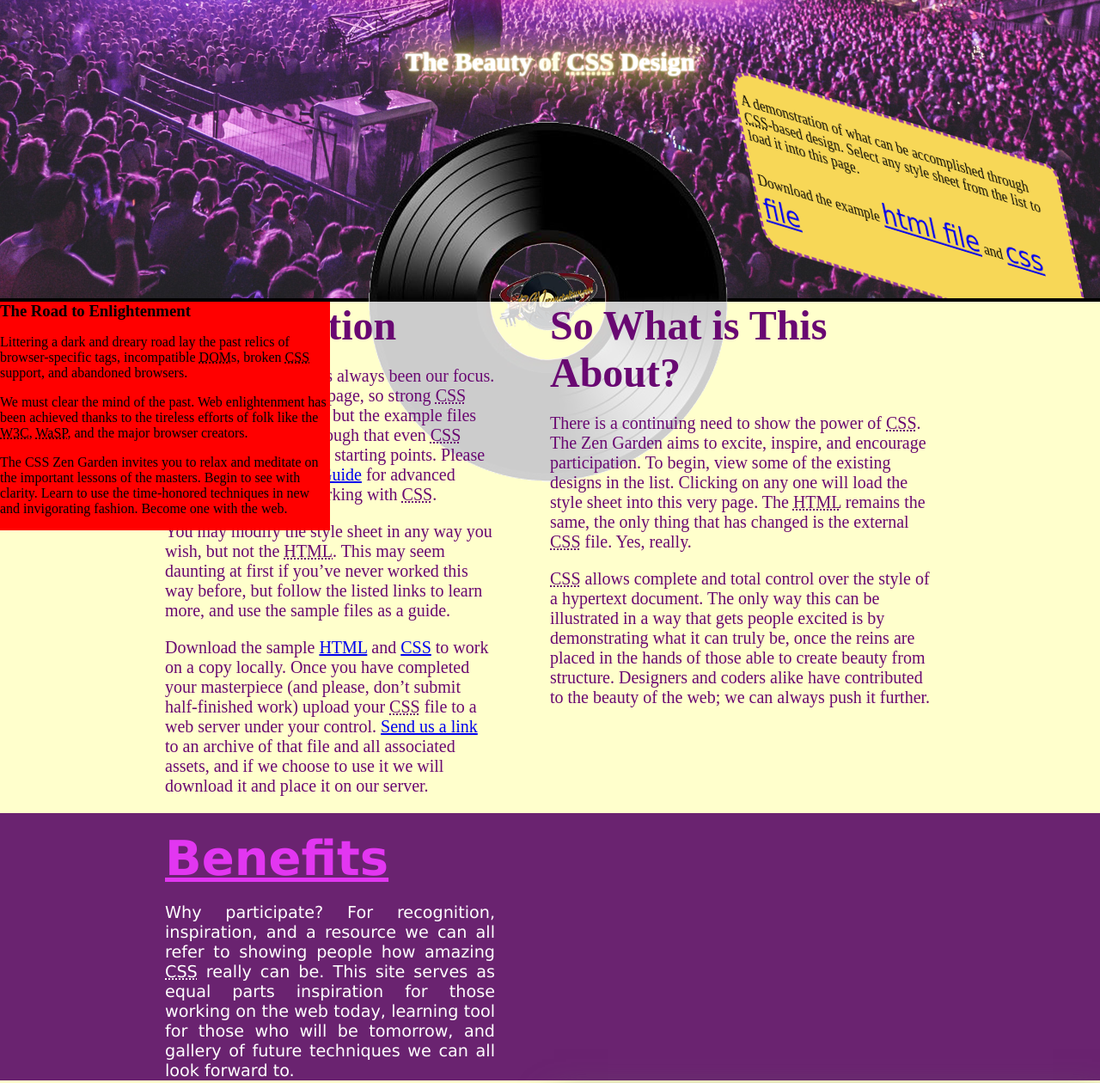
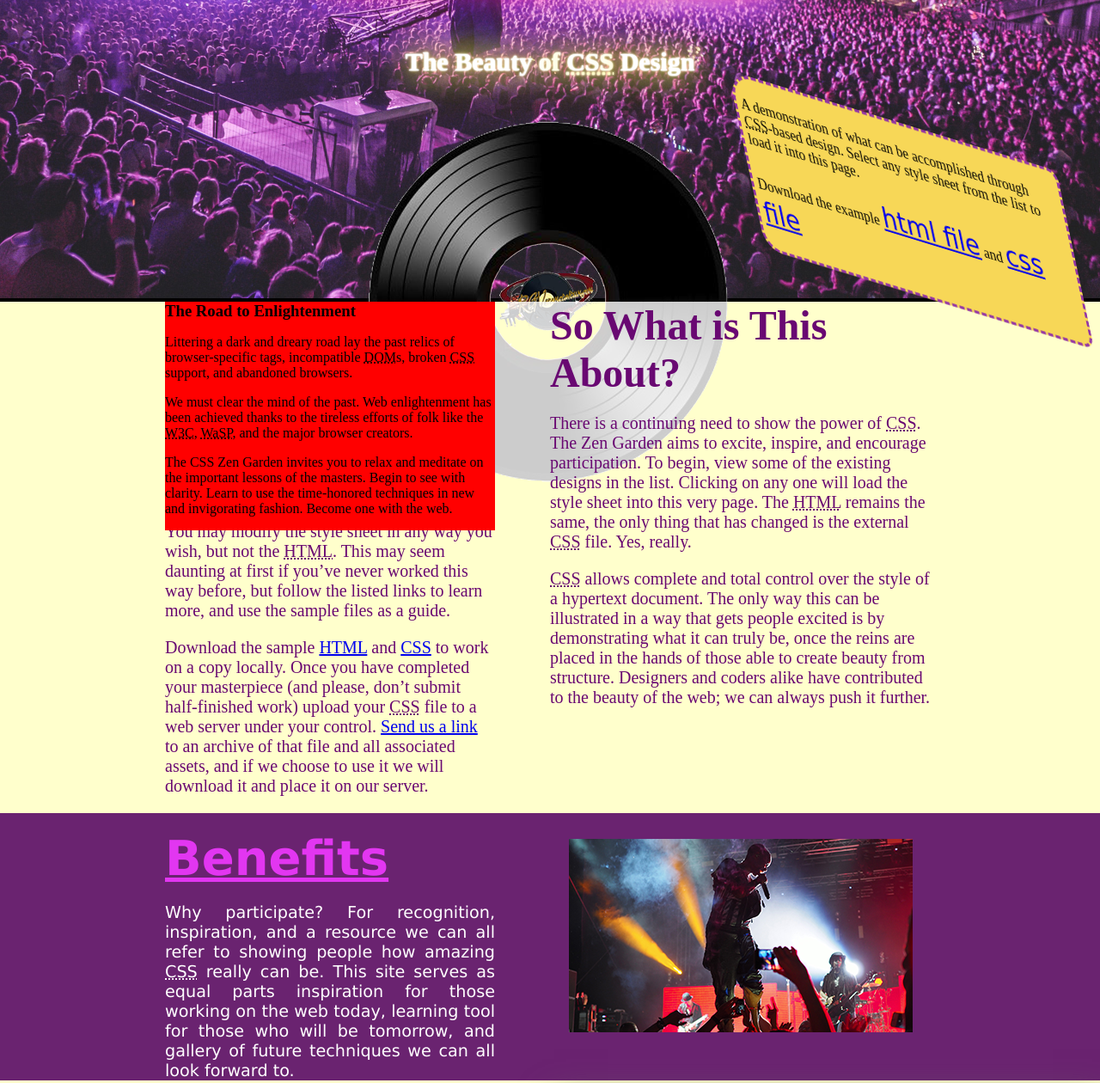
Before and after one commit to crisu54/csszengarden, a plain HTML site: page index.html in a window 1280 px wide. Shown: the part 133-1393 px from the top of the page at 86% size. Drawn offline with Linux system fonts and the light colour scheme.

Commit message:
änderung

```diff
--- a/css/style.css
+++ b/css/style.css
@@ -62,7 +62,7 @@ header:after{
 }
 
 #zen-intro{
-  z-index:50;
+  z-index:20;
 }
 
 aside.sidebar{
@@ -78,14 +78,13 @@ section article{
 
 .preamble{
 	background-color:red;
-	z-index:90;
+	z-index:60;
 	position:absolute;
 	top:484px;
+	left:15%;
+}
 
-	overflow:hidden;
-	z-index:100;
 
-}
 
 h1{
   font-size:70px;
@@ -109,9 +108,9 @@ h2{
 
 .summary{
   float:right;
-	z-index:2;
-	position:relative;
-	top:-200px;
+	z-index:100;
+	position:absolute;
+	top:284px;
 	right:20px;
 	-webkit-border-radius: 28px 13px 12px 21px;
 	-moz-border-radius: 28px 13px 12px 21px;
@@ -145,10 +144,9 @@ h3{
 #zen-supporting{
   xtop: 480px;
   position:relative;
-
   overflow:auto;
   background-color:rgba(255, 255, 255, 0.8);
-  z-index:90;
+  z-index:40;
 }
  #zen-explanation{
   width:35%;
@@ -199,12 +197,13 @@ article#zen-benefits h3{
 	color:#e236f1;
 	text-decoration: underline;
 	padding-top:20px;
+	width:50%;
 }
 
 article#zen-benefits p{
 	color:white;
 	font-family: verdana;
-	clear:both;
+
 	width:30%;
 	font-size:1.2em;
 	position:relative;
@@ -212,10 +211,12 @@ article#zen-benefits p{
 	text-align:justify;
 }
 
-.zen-benefits:before{
+.benefits:before{
 	content: url(../bilder/song.png);
-	left:10%;
+	right:17%;
 	position:relative;
+	float:right;
+	top:30px
 
 	}
 
@@ -243,6 +244,7 @@ article#zen-benefits p{
 	background-color:white;
 	color:black;
 	padding:15px;
+
 }
 
 aricle#zen-requirements. P .col  {
@@ -251,3 +253,9 @@ aricle#zen-requirements. P .col  {
    column-rule-style:dotted; column-rule-width:1px; column-rule-color:silver;
 	 background-color:red;
 }
+
+footer  {
+	background-color:black;
+	height:30px;
+
+}
```
